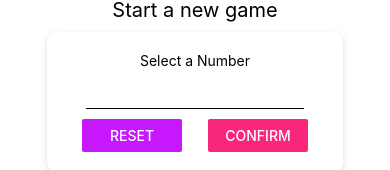
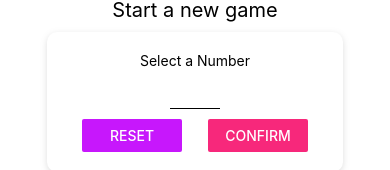
Before and after one commit to LCLY/RN-GuessNumber, a React Native app in the folder rn-guessnum/: screen / in a window 390 px wide. Shown: the part 112-282 px from the top of the page. Built offline with nearby package versions, Linux system fonts and the light colour scheme.

Commit message:
refactor: added input props

```diff
--- a/rn-guessnum/screens/StartGameScreen.js
+++ b/rn-guessnum/screens/StartGameScreen.js
@@ -10,7 +10,14 @@ const StartGameScreen = props => {
             <Text style={styles.title}>Start a new game</Text>
             <Card style={styles.inputContainer}>
                 <Text>Select a Number</Text>
-                <Input />
+                <Input
+                    blurOnSubmit
+                    autoCapitalize="none"
+                    autoCorrect={false}
+                    keyboardType="numeric"
+                    maxLength={2}
+                    style={styles.input}
+                />
                 <View style={styles.buttonContainer}>
                     <View style={styles.button}>
                         <Button
@@ -56,6 +63,10 @@ const styles = StyleSheet.create({
     button: {
         width: 100,
     },
+    input: {
+        width: 50,
+        textAlign: "center",
+    },
 });
 
 export default StartGameScreen;
```
